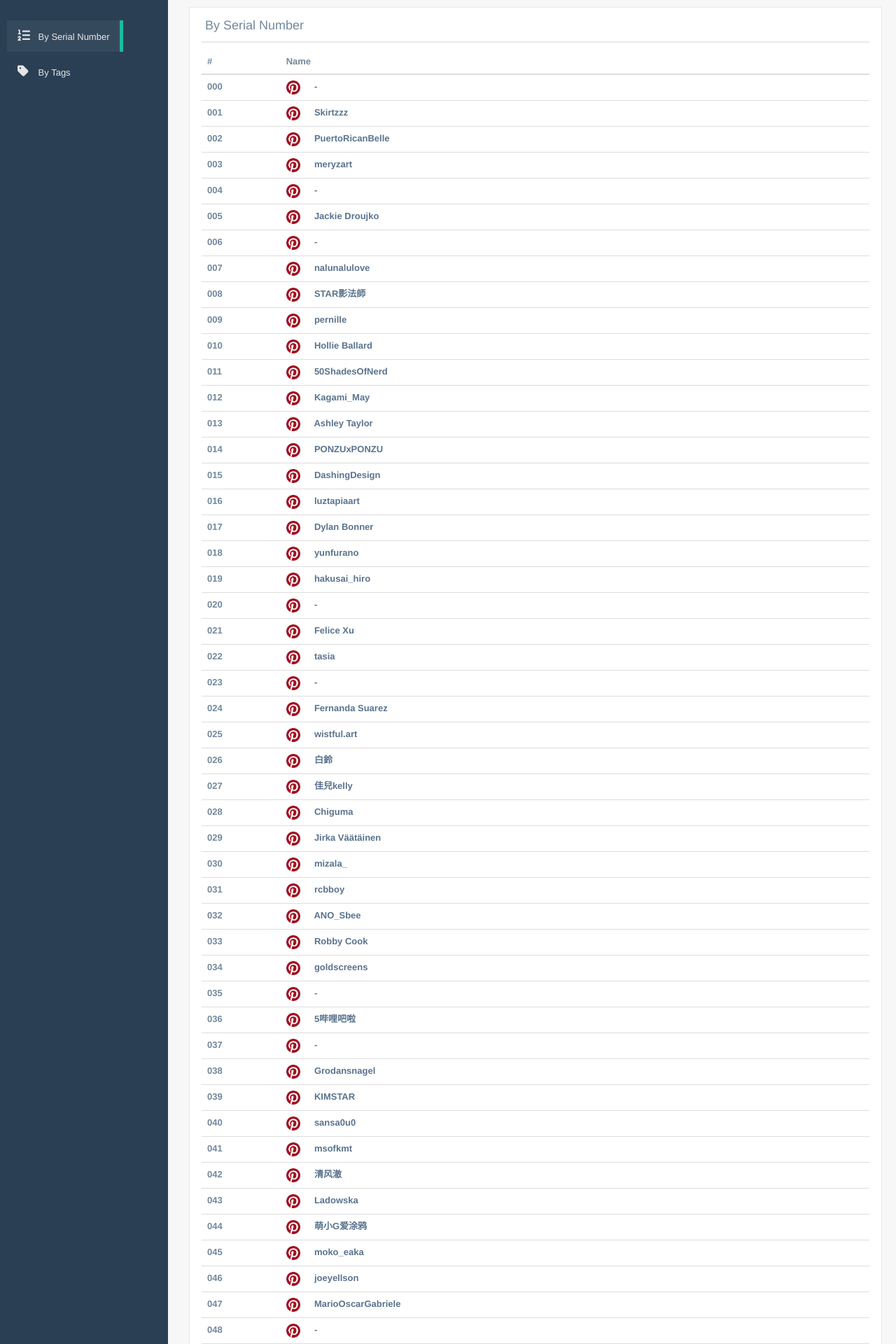
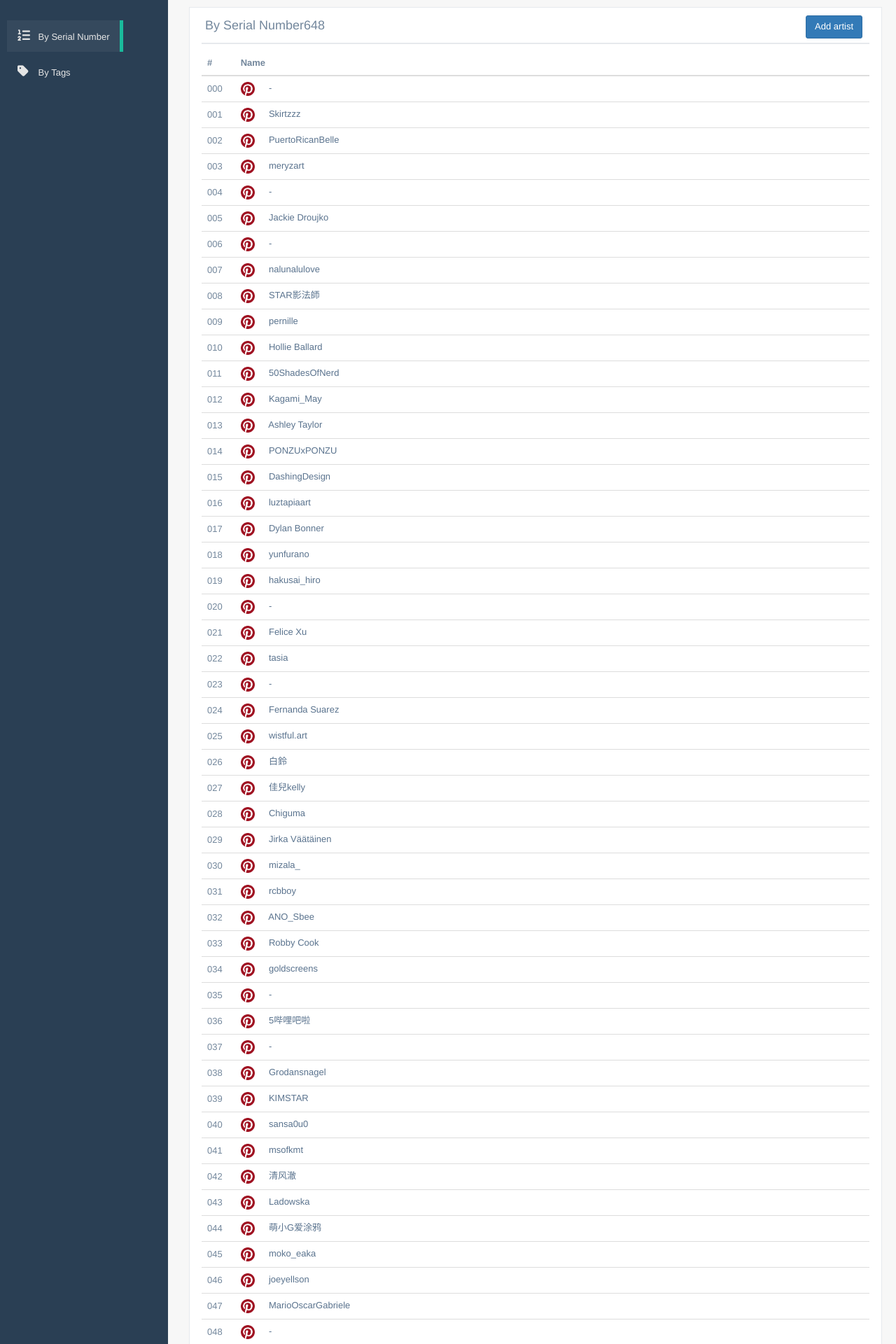
Before and after one commit to joannewolf/disney-pinterest-collections, a Django app: page / in a window 1280 px wide. Shown: the top 1920 px of the page at 70% size. Run offline with Django 4.2, Linux system fonts and the light colour scheme; data comes from the database, SQL or seed files in the repository; both versions use the stored data as it was after the commit; lists and menus that the app fills with data are empty; style sheets or scripts are compiled from the project's sources; some libraries are stand-ins or nearby versions.

Commit message:
add artist

```diff
--- a/DisneyPinDirectory/DisneyPinDirectory/urls.py
+++ b/DisneyPinDirectory/DisneyPinDirectory/urls.py
@@ -10,7 +10,7 @@
 urlpatterns = [
     path('admin/', admin.site.urls),
     re_path(r'', include(page_url_patterns)),
-    re_path(r'', include(page_api_url_patterns)),
+    re_path(r'api/', include(page_api_url_patterns)),
 ]
 
 urlpatterns += static(settings.MEDIA_URL, document_root=settings.MEDIA_ROOT)
--- a/DisneyPinDirectory/pages/api_urls.py
+++ b/DisneyPinDirectory/pages/api_urls.py
@@ -1,11 +1,15 @@
 from django.urls import re_path
 
 from pages.api_views import (
+    GetArtistView, CreateArtistView, UpdateArtistView,
     GetBoardView, CreateBoardView, UpdateBoardView,
 )
 
 
 page_api_url_patterns = [
+    re_path(r'^artists$', GetArtistView.as_view()),
+    re_path(r'^artists/create$', CreateArtistView.as_view()),
+    re_path(r'^artists/(?P<artist_number>[\d]+)/update$', UpdateArtistView.as_view()),
     re_path(r'^artists/(?P<artist_number>[\d]+)/boards$', GetBoardView.as_view()),
     re_path(r'^artists/(?P<artist_number>[\d]+)/board/create$', CreateBoardView.as_view()),
     re_path(r'^artists/(?P<artist_number>[\d]+)/board/(?P<board_id>[\d]+)/update$', UpdateBoardView.as_view()),
--- a/DisneyPinDirectory/pages/api_views.py
+++ b/DisneyPinDirectory/pages/api_views.py
@@ -8,8 +8,123 @@
 from artists.models import Artist, Board
 from DisneyPinDirectory.mixins import CsrfExemptMixin
 from DisneyPinDirectory.utils import error_json_response, form_error_json_response
-from pages.forms import CreateAndUpdateBoardForm
+from pages.forms import CreateAndUpdateArtistForm, CreateAndUpdateBoardForm
 from tags.models import Tag
+
+
+class GetArtistView(View):
+    http_method_names = ['get']
+
+    def get(self, request, *args, **kwargs):
+        artists = Artist.objects.all().order_by('serial_number')
+        data = [a.as_dict() for a in artists]
+
+        response = {
+            'data': data,
+        }
+        return JsonResponse(response, status=httplib.OK)
+
+
+class CreateArtistView(CsrfExemptMixin, FormView):
+    http_method_names = ['post']
+    form_class = CreateAndUpdateArtistForm
+
+    @transaction.atomic
+    def form_valid(self, form):
+        name = form.cleaned_data['name']
+        serial_number = form.cleaned_data['serial_number']
+        pinterest_page_url = form.cleaned_data['pinterest_page_url']
+        artstation_url = form.cleaned_data['artstation_url']
+        behance_url = form.cleaned_data['behance_url']
+        deviantart_url = form.cleaned_data['deviantart_url']
+        facebook_url = form.cleaned_data['facebook_url']
+        instagram_url = form.cleaned_data['instagram_url']
+        pinterest_url = form.cleaned_data['pinterest_url']
+        pixiv_url = form.cleaned_data['pixiv_url']
+        tumblr_url = form.cleaned_data['tumblr_url']
+        twitter_url = form.cleaned_data['twitter_url']
+        weibo_url = form.cleaned_data['weibo_url']
+        other_url = form.cleaned_data['other_url']
+
+        artist = Artist.objects.create(
+            name=name,
+            serial_number=serial_number,
+            pinterest_page_url=pinterest_page_url,
+            artstation_url=artstation_url,
+            behance_url=behance_url,
+            deviantart_url=deviantart_url,
+            facebook_url=facebook_url,
+            instagram_url=instagram_url,
+            pinterest_url=pinterest_url,
+            pixiv_url=pixiv_url,
+            tumblr_url=tumblr_url,
+            twitter_url=twitter_url,
+            weibo_url=weibo_url,
+            other_url=other_url,
+        )
+
+        response = {
+            'data': artist.as_dict(),
+        }
+        return JsonResponse(response, status=httplib.OK)
+
+    def form_invalid(self, form):
+        return form_error_json_response(form.errors)
+
+
+class UpdateArtistView(CsrfExemptMixin, FormView):
+    http_method_names = ['post']
+    form_class = CreateAndUpdateArtistForm
+
+    @transaction.atomic
+    def form_valid(self, form):
+        artist_number = self.kwargs.get('artist_number')
+        try:
+            artist = Artist.objects.get(serial_number=artist_number)
+        except Artist.DoesNotExist:
+            return error_json_response(
+                code='invalid',
+                message='Invalid artist id.',
+            )
+
+        name = form.cleaned_data['name']
+        serial_number = form.cleaned_data['serial_number']
+        pinterest_page_url = form.cleaned_data['pinterest_page_url']
+        artstation_url = form.cleaned_data['artstation_url']
+        behance_url = form.cleaned_data['behance_url']
+        deviantart_url = form.cleaned_data['deviantart_url']
+        facebook_url = form.cleaned_data['facebook_url']
+        instagram_url = form.cleaned_data['instagram_url']
+        pinterest_url = form.cleaned_data['pinterest_url']
+        pixiv_url = form.cleaned_data['pixiv_url']
+        tumblr_url = form.cleaned_data['tumblr_url']
+        twitter_url = form.cleaned_data['twitter_url']
+        weibo_url = form.cleaned_data['weibo_url']
+        other_url = form.cleaned_data['other_url']
+
+        artist.name = name
+        artist.serial_number = serial_number
+        artist.pinterest_page_url = pinterest_page_url
+        artist.artstation_url = artstation_url
+        artist.behance_url = behance_url
+        artist.deviantart_url = deviantart_url
+        artist.facebook_url = facebook_url
+        artist.instagram_url = instagram_url
+        artist.pinterest_url = pinterest_url
+        artist.pixiv_url = pixiv_url
+        artist.tumblr_url = tumblr_url
+        artist.twitter_url = twitter_url
+        artist.weibo_url = weibo_url
+        artist.other_url = other_url
+        artist.save()
+
+        response = {
+            'data': artist.as_dict(),
+        }
+        return JsonResponse(response, status=httplib.OK)
+
+    def form_invalid(self, form):
+        return form_error_json_response(form.errors)
 
 
 class GetBoardView(View):
--- /dev/null
+++ b/DisneyPinDirectory/pages/static/css/artists/artists.css
@@ -0,0 +1,7 @@
+#artist-table-content th, #artist-table-content td {
+  vertical-align: middle; }
+
+.modal-body .control-label {
+  width: 30%;
+  margin: auto 5px;
+  margin-right: 10px; }
--- /dev/null
+++ b/DisneyPinDirectory/pages/static/css/artists/artists.scss
@@ -0,0 +1,13 @@
+#artist-table-content {
+    th, td {
+        vertical-align: middle;
+    }
+}
+
+.modal-body {
+    .control-label {
+        width: 30%;
+        margin: auto 5px;
+        margin-right: 10px;
+    }
+}
--- /dev/null
+++ b/DisneyPinDirectory/pages/static/js/artists.js
@@ -0,0 +1,227 @@
+$(document).ready(() => {
+    $('.btn-create').click(function () {
+        const maxArtistNumber = $('#max-artist-number').html();
+        $('#create-artist-serial-number').val(parseInt(maxArtistNumber) + 1);
+        $('#create-artist-name').val('');
+        $('#create-artist-pinterest-page-url').val('');
+        $('#create-artist-artstation-url').val('');
+        $('#create-artist-behance-url').val('');
+        $('#create-artist-deviantart-url').val('');
+        $('#create-artist-facebook-url').val('');
+        $('#create-artist-instagram-url').val('');
+        $('#create-artist-pinterest-url').val('');
+        $('#create-artist-pixiv-url').val('');
+        $('#create-artist-tumblr-url').val('');
+        $('#create-artist-twitter-url').val('');
+        $('#create-artist-weibo-url').val('');
+        $('#create-artist-other-url').val('');
+    });
+    // $('.btn-update').click(btnUpdateListener);
+
+    fetchArtists();
+});
+
+function btnUpdateListener() {
+//     const boardId = $(this).data('board-id');
+//     $('#update-board-id').val(boardId);
+//     const name = $(this).data('board-name');
+//     $('#update-board-name').val(name);
+
+//     $('.tag-label').removeClass('checked');
+//     $('.tag-label input[type=checkbox]').prop('checked', false);
+//     var tagsId = $(this).data('board-tags-id').toString();
+//     tagsId = tagsId.split(',');
+//     for (const id of tagsId) {
+//         $(`#update-tag-${id}`).addClass('checked');
+//         $(`#update-tag-${id} input[type=checkbox]`).prop('checked', true);
+//     }
+}
+
+const fetchArtists = () => {
+    const tableName = '#artist-table-content';
+    $(tableName).empty();
+    const htmlString = `
+        <tr>
+            <td> Searching... </td>
+            ${'<td> - </td>'.repeat(2)}
+        </tr>
+    `;
+    $(tableName).append(htmlString);
+
+    const url = `/api/artists`;
+    $.ajax({
+        type: 'GET',
+        url,
+        traditional: true,
+    }).then(function(data) {
+        refreshArtistTable(data);
+    }).fail(function(xhr) {
+        alertFail(xhr, '讀取記錄');
+    });
+};
+
+$('#create-button').click(function() {
+    const serialNumber = $('#create-artist-serial-number').val();
+    const name = $('#create-artist-name').val();
+    const pinterestPageUrl = $('#create-artist-pinterest-page-url').val();
+    const artstationUrl = $('#create-artist-artstation-url').val();
+    const behanceUrl = $('#create-artist-behance-url').val();
+    const deviantartUrl = $('#create-artist-deviantart-url').val();
+    const facebookUrl = $('#create-artist-facebook-url').val();
+    const instagramUrl = $('#create-artist-instagram-url').val();
+    const pinterestUrl = $('#create-artist-pinterest-url').val();
+    const pixivUrl = $('#create-artist-pixiv-url').val();
+    const tumblrUrl = $('#create-artist-tumblr-url').val();
+    const twitterUrl = $('#create-artist-twitter-url').val();
+    const weiboUrl = $('#create-artist-weibo-url').val();
+    const otherUrl = $('#create-artist-other-url').val();
+
+    if (name === '' || serialNumber === '') {
+        alertSubmitFail('新增');
+        return;
+    }
+
+    createArtist(name, serialNumber, pinterestPageUrl,
+        artstationUrl, behanceUrl, deviantartUrl, facebookUrl, instagramUrl,
+        pinterestUrl, pixivUrl, tumblrUrl, twitterUrl, weiboUrl, otherUrl);
+});
+
+const createArtist = (name, serialNumber, pinterestPageUrl,
+    artstationUrl, behanceUrl, deviantartUrl, facebookUrl, instagramUrl,
+    pinterestUrl, pixivUrl, tumblrUrl, twitterUrl, weiboUrl, otherUrl) => {
+    const url = `/api/artists/create`;
+    const formData = new FormData();
+
+    formData.append('name', name);
+    formData.append('serial_number', serialNumber);
+    formData.append('pinterest_page_url', pinterestPageUrl);
+    formData.append('artstation_url', artstationUrl);
+    formData.append('behance_url', behanceUrl);
+    formData.append('deviantart_url', deviantartUrl);
+    formData.append('facebook_url', facebookUrl);
+    formData.append('instagram_url', instagramUrl);
+    formData.append('pinterest_url', pinterestUrl);
+    formData.append('pixiv_url', pixivUrl);
+    formData.append('tumblr_url', tumblrUrl);
+    formData.append('twitter_url', twitterUrl);
+    formData.append('weibo_url', weiboUrl);
+    formData.append('other_url', otherUrl);
+
+    $.ajax({
+        type: 'POST',
+        url,
+        data: formData,
+        processData: false,
+        contentType: false,
+    }).then(function(data) {
+        $('#create-artist-modal').modal('hide');
+        alertSuccess('新增');
+
+        const newArtistHtml = `
+            <tr id="artist-info-${data['data']['id']}">
+                ${artistDataToHtmlString(data['data'])}
+            </tr>`;
+        $('#artist-table-content').prepend(newArtistHtml);
+        // $('.btn-update').unbind('click');
+        // $('.btn-update').click(btnUpdcvateListener);
+
+        const maxArtistNumber = $('#max-artist-number').html();
+        $('#max-artist-number').html(parseInt(maxArtistNumber) + 1);
+    }).fail(function(xhr) {
+        alertFail(xhr, '新增');
+    });
+};
+
+// $('#update-button').click(function() {
+//     const boardId = $('#update-board-id').val();
+//     const name = $('#update-board-name').val();
+//     let tagsId = $('input[name="update-tag"]:checked').map(function(){
+//         return $(this).val();
+//     }).get();
+//     tagsId = tagsId.join(',');
+
+//     if (name === '' || tagsId === '') {
+//         alertSubmitFail('更新');
+//         return;
+//     }
+
+//     updateBoard(boardId, name, tagsId);
+// });
+
+// const updateBoard = (boardId, name, tagsId) => {
+//     const artistNumber = $('#artist-number').html();
+//     const url = `/api/artists/${artistNumber}/board/${boardId}/update`;
+//     const formData = new FormData();
+
+//     formData.append('name', name);
+//     formData.append('tag_ids', tagsId);
+//     console.log(name)
+//     console.log(tagsId)
+
+//     $.ajax({
+//         type: 'POST',
+//         url,
+//         data: formData,
+//         processData: false,
+//         contentType: false,
+//     }).then(function(data) {
+//         $('#update-board-modal').modal('hide');
+//         alertSuccess('更新');
+
+//         // update table row
+//         const htmlString = boardDataToHtmlString(data['data']);
+//         $(`#board-info-${boardId}`).html(htmlString);
+//         $('.btn-update').unbind('click');
+//         $('.btn-update').click(btnUpdateListener);
+//     }).fail(function(xhr) {
+//         alertFail(xhr, '更新');
+//     });
+// };
+
+const artistDataToHtmlString = (data) => {
+    const {
+        name,
+        serial_number: serialNumber,
+        pinterest_page_url: pinterestPageUrl,
+    } = data;
+
+    let artistName = '-';
+    if (name) {
+        artistName = name;
+    }
+
+    const htmlString = `
+        <td> ${serialNumber} </td>
+        <td>
+            <a href=${pinterestPageUrl} target="_blank">
+                <img class="icon-img" src="../media/pinterest.png"/>
+            </a>
+            &emsp;
+            <a href="/artists/${serialNumber}" target="_blank">
+                ${artistName}
+            </a>
+        </td>`;
+
+    return htmlString;
+}
+
+const refreshArtistTable = (data) => {
+    $('.btn-update').unbind('click');
+
+    const tableName = '#artist-table-content';
+    $(tableName).empty();
+
+    const {
+        data: artists,
+    } = data;
+
+    for (let i = 0; i < artists.length; i++) {
+        const htmlString = `
+            <tr id="artist-info-${artists[i]['id']}">
+                ${artistDataToHtmlString(artists[i])}
+            </tr>`;
+        $(tableName).append(htmlString);
+    }
+
+    $('.btn-update').click(btnUpdateListener);
+};
--- a/DisneyPinDirectory/pages/templates/artists.html
+++ b/DisneyPinDirectory/pages/templates/artists.html
@@ -4,6 +4,7 @@
 
 {% block css %}
 <link href="{% static 'css/common/common.css' %}" rel="stylesheet">
+<link href="{% static 'css/artists/artists.css' %}" rel="stylesheet">
 {% endblock %}
 
 {% block content %}
@@ -11,6 +12,14 @@
     <div class="x_panel">
         <div class="x_title">
             <h2>By Serial Number</h2>
+            <h2 id="max-artist-number" hidden>{{max_artist_number}}</h2>
+            <div class="align-right-btn-div">
+                <button class="btn btn-primary btn-create btn-custom"
+                    data-toggle="modal" data-target="#create-artist-modal"
+                >
+                    Add artist
+                </button>
+            </div>
             <div class="clearfix"></div>
         </div>
 
@@ -18,29 +27,11 @@
             <table class="table table-hover">
                 <thead>
                     <tr>
-                        <th>#</th>
+                        <th style="width:5%">#</th>
                         <th>Name</th>
                     </tr>
                 </thead>
-                <tbody>
-                {% for artist in artists %}
-                    <tr>
-                        <th>{{artist.serial_number}}</th>
-                        <th>
-                            <a href={{artist.pinterest_page_url}} target="_blank">
-                                <img class="icon-img" src="../media/pinterest.png"/>
-                            </a>
-                            &emsp;
-                            <a href="/artists/{{artist.serial_number}}" target="_blank">
-                                {% if artist.name %}
-                                    {{artist.name}}
-                                {% else %}
-                                    -
-                                {% endif %}
-                            </a>
-                        </th>
-                    </tr>
-                {% endfor %}
+                <tbody id="artist-table-content">
                 </tbody>
             </table>
         </div>
@@ -48,9 +39,120 @@
     </div>
 </div>
 
+<!-- create artist modal -->
+<div id="create-artist-modal" class="modal fade" role="dialog">
+    <div class="modal-dialog modal-md">
+        <div class="modal-content">
+            <div class="modal-header">
+                <h4 class="modal-title">Add Artist</h4>
+                <button type="button" class="close" data-dismiss="modal">&times;</button>
+            </div>
+            <div class="modal-body">
+
+                <div class="form-group">
+                    <div class="control-label required">Serial Number</div>
+                    <input type="text" class="value form-control" id="create-artist-serial-number" readonly>
+                </div>
+                <div class="form-group">
+                    <div class="control-label required">Name</div>
+                    <input type="text" class="value form-control" id="create-artist-name">
+                </div>
+                <div class="form-group">
+                    <div class="control-label">Pinterest page URL</div>
+                    <input type="text" class="value form-control" id="create-artist-pinterest-page-url">
+                </div>
+                <hr>
+                <div class="form-group">
+                    <div class="control-label">
+                        <img class="icon-img" src="../media/artstation.webp"/>&nbsp;
+                        artstation URL
+                    </div>
+                    <input type="text" class="value form-control" id="create-artist-artstation-url">
+                </div>
+                <div class="form-group">
+                    <div class="control-label">
+                        <img class="icon-img" src="../media/behance.png"/>&nbsp;
+                        behance URL
+                    </div>
+                    <input type="text" class="value form-control" id="create-artist-behance-url">
+                </div>
+                <div class="form-group">
+                    <div class="control-label">
+                        <img class="icon-img" src="../media/deviantart.png"/>&nbsp;
+                        deviantart URL
+                    </div>
+                    <input type="text" class="value form-control" id="create-artist-deviantart-url">
+                </div>
+                <div class="form-group">
+                    <div class="control-label">
+                        <img class="icon-img" src="../media/facebook.png"/>&nbsp;
+                        facebook URL
+                    </div>
+                    <input type="text" class="value form-control" id="create-artist-facebook-url">
+                </div>
+                <div class="form-group">
+                    <div class="control-label">
+                        <img class="icon-img" src="../media/instagram.png"/>&nbsp;
+                        instagram URL
+                    </div>
+                    <input type="text" class="value form-control" id="create-artist-instagram-url">
+                </div>
+                <div class="form-group">
+                    <div class="control-label">
+                        <img class="icon-img" src="../media/pinterest.png"/>&nbsp;
+                        pinterest URL
+                    </div>
+                    <input type="text" class="value form-control" id="create-artist-pinterest-url">
+                </div>
+                <div class="form-group">
+                    <div class="control-label">
+                        <img class="icon-img" src="../media/pixiv.png"/>&nbsp;
+                        pixiv URL
+                    </div>
+                    <input type="text" class="value form-control" id="create-artist-pixiv-url">
+                </div>
+                <div class="form-group">
+                    <div class="control-label">
+                        <img class="icon-img" src="../media/tumblr.png"/>&nbsp;
+                        tumblr URL
+                    </div>
+                    <input type="text" class="value form-control" id="create-artist-tumblr-url">
+                </div>
+                <div class="form-group">
+                    <div class="control-label">
+                        <img class="icon-img" src="../media/twitter.png"/>&nbsp;
+                        twitter URL
+                    </div>
+                    <input type="text" class="value form-control" id="create-artist-twitter-url">
+                </div>
+                <div class="form-group">
+                    <div class="control-label">
+                        <img class="icon-img" src="../media/weibo.png"/>&nbsp;
+                        weibo URL
+                    </div>
+                    <input type="text" class="value form-control" id="create-artist-weibo-url">
+                </div>
+                <div class="form-group">
+                    <div class="control-label">
+                        <img class="icon-img" src="../media/personal.png"/>&nbsp;
+                        other URL
+                    </div>
+                    <input type="text" class="value form-control" id="create-artist-other-url">
+                </div>
+
+            </div>
+
+            <div class="modal-footer">
+                <button type="button" class="btn btn-success" id="create-button">Add</button>
+                <button type="button" class="btn btn-secondary" data-dismiss="modal">Cancel</button>
+            </div>
+        </div>
+    </div>
+</div>
+
 {% endblock %}
 
 {% block js %}
 {{ block.super }}
-<script src="{% static 'js/serial_numbers.js' %}"></script>
+<script src="{% static 'js/artists.js' %}"></script>
 {% endblock %}
--- a/DisneyPinDirectory/pages/views.py
+++ b/DisneyPinDirectory/pages/views.py
@@ -1,3 +1,4 @@
+from django.db.models import Max
 from django.views.generic.base import TemplateView
 
 from artists.models import Artist, Board
@@ -12,6 +13,7 @@
         context = super(ArtistsView, self).get_context_data(**kwargs)
         artists = Artist.objects.all().order_by('serial_number')
         context['artists'] = [a.as_dict() for a in artists]
+        context['max_artist_number'] = Artist.objects.all().aggregate(Max('serial_number'))['serial_number__max']
         return context
 
 
```
Also changed, not shown: DisneyPinDirectory/pages/forms.py (+18 -0 lines), DisneyPinDirectory/pages/static/js/artist_details.js (+9 -6 lines), DisneyPinDirectory/pages/templates/tag_details.html (+4 -4 lines), DisneyPinDirectory/db.sqlite3.
